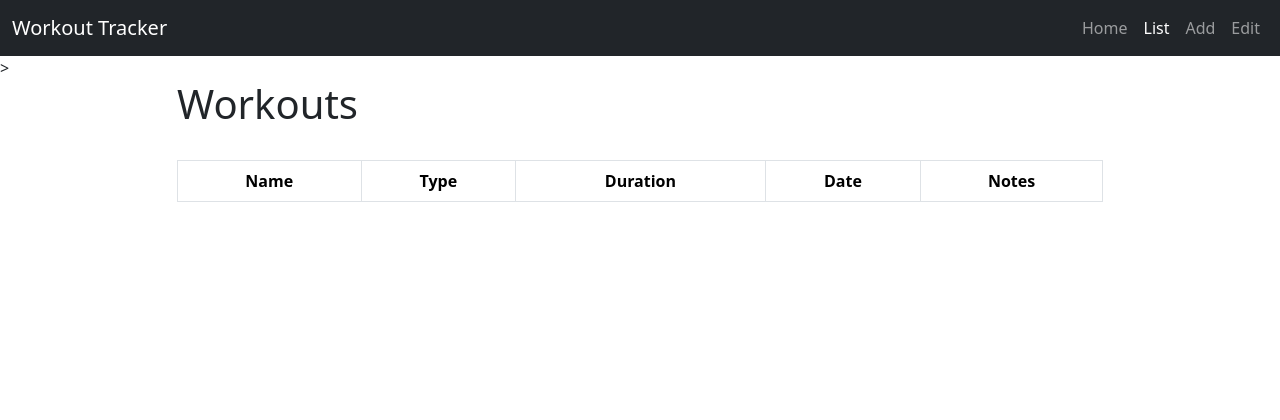
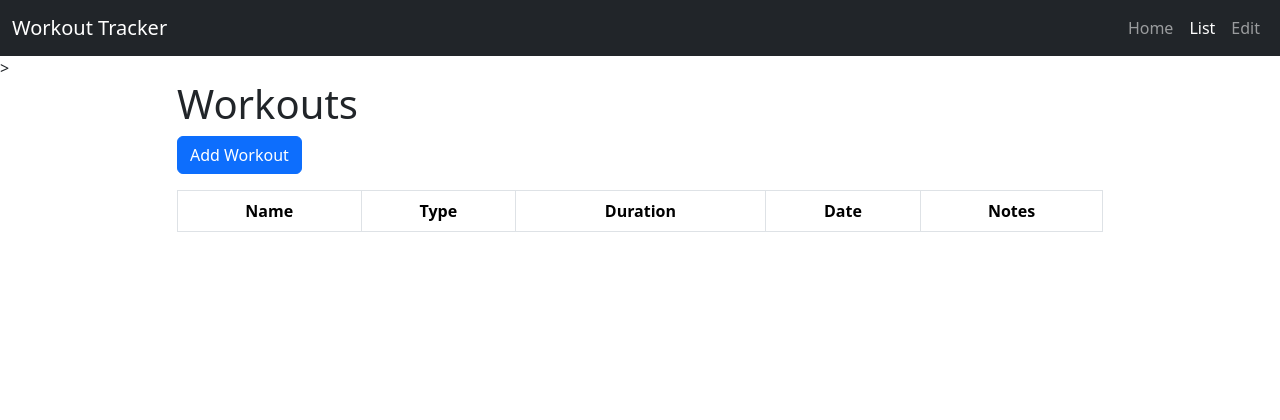
Before and after one commit to Coco4u2/Assignment-3-CRUD, a Node server app: page /workouts/ in a window 1280 px wide. Shown: the top 420 px of the page. Run offline with Node 20, Linux system fonts and the light colour scheme; data that the repository does not hold is empty; some libraries are stand-ins or nearby versions.

Commit message:
Updating main_nav edit.ejs and list.ejs file

```diff
--- a/workout-tracker/routes/workout.js
+++ b/workout-tracker/routes/workout.js
@@ -39,11 +39,40 @@ router.get('/add', async(req, res, next) => {
 
 // Post Operation
 router.post('/add', async (req, res, next) => {
+    try {
+        const newWorkout = new Workout({
+            name: req.body.name,
+            type: req.body.type,
+            duration: req.body.duration,
+            date: req.body.date,
+            notes: req.body.notes
+        });
 
+        await Workout.create(newWorkout);
+        res.redirect('/workouts');
+    }
+    catch(err) {
+        console.error(err);
+        next(err);
+    }
 });
 
 /* Update Operation */
+router.get('/edit/:id', async(req, res, next) => {
+    try {
+        const id = req.params.id;
+        const workoutToEdit = await Workout.findById(id);
 
+        res.render('edit', {
+            title: 'Edit Workout',
+            Workout: workoutToEdit
+        });
+    }
+    catch(err) {
+        console.error(err);
+        next(err);
+    }
+});
 // Get Operation
 router.get('/edit/:id', async (req, res, next) => {
 
--- a/workout-tracker/views/Workout/list.ejs
+++ b/workout-tracker/views/Workout/list.ejs
@@ -7,6 +7,9 @@
         <div class="offset-md-1 col-md-10">
 
             <h1><%= title %></h1>
+            <a href="/workouts/add" class="btn btn-primary mb-3">
+    <i class="fa-solid fa-plus"></i> Add Workout
+</a>
             <br>
 
             <table class="table table-bordered table-striped table-hover">
--- a/workout-tracker/views/partials/footer.ejs
+++ b/workout-tracker/views/partials/footer.ejs
@@ -9,6 +9,6 @@
         <a class="navbar-brand" href="#">&copy; 2026 Workout Tracker. All rights reserved.</a>
     </div>
 </nav>
+<script src="/Script/app.js"></script>
 </body>
-<script src="/Script/app.js"></script>
 </html>
--- a/workout-tracker/views/partials/main_nav.ejs
+++ b/workout-tracker/views/partials/main_nav.ejs
@@ -25,17 +25,6 @@
                 </a>
             <% } %>
         </li>
-
-        <li class="nav-item">
-            <% if (title == "Add Workout") { %>
-                <a class="nav-link active" aria-current="page" href="/workouts/add"><i class="fa-solid fa-plus"></i> Add
-                </a>
-            <% } else { %>
-                <a class="nav-link" href="/workouts/add"><i class="fa-solid fa-plus"></i> Add
-                </a>
-            <% } %>
-        </li>
-
           <li class="nav-item">
             <% if (title == "Edit") { %>
                 <a class="nav-link active" aria-current="page" href="/edit"><i class="fa-solid fa-edit"></i> Edit
```
Also changed, not shown: workout-tracker/views/Workout/edit.ejs (added), workout-tracker/views/edit.ejs (deleted).
